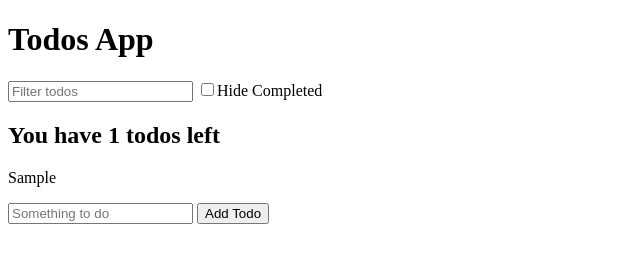
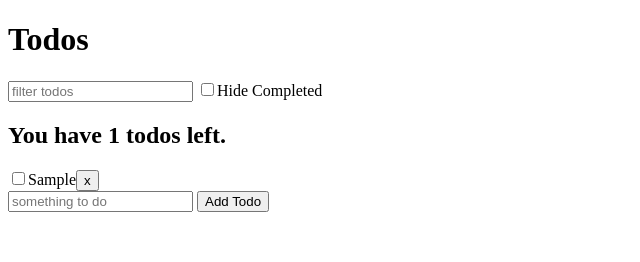
Before and after one commit to JamilaJoya/JavascriptExercises, a plain HTML site: page JavascriptInBrowser/RenderingFilteredData/todos-app/index.html in a window 1280 px wide. Both pictures are taken after typing "Sample" into the empty fields and a click on the button "Add Todo". Shown: the whole page, without its empty margins (0-640 px from the left). Drawn offline with Linux system fonts and the light colour scheme.

Commit message:
Add files via upload

```diff
--- a/JavascriptInBrowser/RenderingFilteredData/todos-app/index.html
+++ b/JavascriptInBrowser/RenderingFilteredData/todos-app/index.html
@@ -8,15 +8,14 @@
 </head>
 
 <body>
-    <h1>Todos App</h1>
-    <input id="search-text" type="text" placeholder="Filter todos">
+    <h1>Todos</h1>
+    <input id="search-text" type="text" placeholder="filter todos">
     <label>
         <input id="hide-completed" type="checkbox">Hide Completed
     </label>
-    <div id="todos">
-    </div>
+    <div id="todos"></div>
     <form id="new-todo">
-        <input type="text" placeholder="Something to do" name="text">
+        <input type="text" placeholder="something to do" name="text">
         <button>Add Todo</button>
     </form>
     <script src="todo-functions.js"></script>
--- a/JavascriptInBrowser/RenderingFilteredData/todos-app/todo-functions.js
+++ b/JavascriptInBrowser/RenderingFilteredData/todos-app/todo-functions.js
@@ -1,5 +1,5 @@
-// Get saved todos
-const getSavedTodos = function () {
+// GET SAVED TODOS
+const getSavedTodo = function () {
     const todosJSON = localStorage.getItem('todos')
     if (todosJSON !== null) {
         return JSON.parse(todosJSON)
@@ -8,41 +8,59 @@ const getSavedTodos = function () {
     }
 }
 
-// Save todos to localstorage
+// SAVE TODOS IN LOCALSTORAGE
 const saveTodos = function (todos) {
     localStorage.setItem('todos', JSON.stringify(todos))
 }
 
-// Render todos application
+// RENDER APPLICATION TODOS BASED ON FILTERS
 const renderedTodos = function (todos, filters) {
-    const filterTodos = todos.filter(function (todo, index) {
+    const filteredTodos = todos.filter(function (todo) {
         const searchTextMatch = todo.text.toLowerCase().includes(filters.searchText.toLowerCase())
-        const hideComletedMatch = !filters.hideCompleted || !todo.completed
-        return searchTextMatch && hideComletedMatch
+        const hideCompletedMatch = !filters.hideCompleted || !todo.completed
+        return searchTextMatch && hideCompletedMatch
     })
 
-    const incompeletedTodos = filterTodos.filter(function (todo) {
+    const incompleteTodos = filteredTodos.filter(function (todo) {
         return !todo.completed
     })
+
     document.querySelector('#todos').innerHTML = ''
 
-    document.querySelector('#todos').appendChild(generateSummaryDOM(incompeletedTodos))
-    filterTodos.forEach(function (todo) {
+    document.querySelector('#todos').appendChild(generateSummaryDOM(incompleteTodos))
+
+    filteredTodos.forEach(function (todo) {
         document.querySelector('#todos').appendChild(generateTodoDOM(todo))
     })
 }
 
-// Generate todos DOM structures
+// GENERATE TODO DOM structure
 const generateTodoDOM = function (todo) {
-    const p = document.createElement('p')
-    p.textContent = todo.text
-    return p
+    // GENERATE THE DOM STRUCTURE
+    const todoEl = document.createElement('div')
+    const checkbox = document.createElement('input')
+    const todoText = document.createElement('span')
+    const removeButton = document.createElement('button')
 
+
+    // setup todo checkbox
+    checkbox.setAttribute('type', 'checkbox')
+    todoEl.appendChild(checkbox)
+
+    // setup the todo text
+    todoText.textContent = todo.text
+    todoEl.appendChild(todoText)
+
+    // sutup the remove button
+    removeButton.textContent = 'x'
+    todoEl.appendChild(removeButton)
+
+    return todoEl
 }
 
-// Get the DOM element for list summary
-const generateSummaryDOM = function (incompeletedTodos) {
+// GENERATE SUMMARY DOM
+const generateSummaryDOM = function (incompleteTodos) {
     const summary = document.createElement('h2')
-    summary.textContent = `You have ${incompeletedTodos.length} todos left`
+    summary.textContent = `You have ${incompleteTodos.length} todos left.`
     return summary
 }
--- a/JavascriptInBrowser/RenderingFilteredData/todos-app/todos-app.js
+++ b/JavascriptInBrowser/RenderingFilteredData/todos-app/todos-app.js
@@ -1,4 +1,4 @@
-let todos = getSavedTodos()
+let todos = getSavedTodo()
 
 const filters = {
     searchText: '',
@@ -19,8 +19,10 @@ document.querySelector('#new-todo').addEventListener('submit', function (e) {
         completed: false
     })
     saveTodos(todos)
+
     renderedTodos(todos, filters)
     e.target.elements.text.value = ''
+
 })
 
 document.querySelector('#hide-completed').addEventListener('change', function (e) {
```
